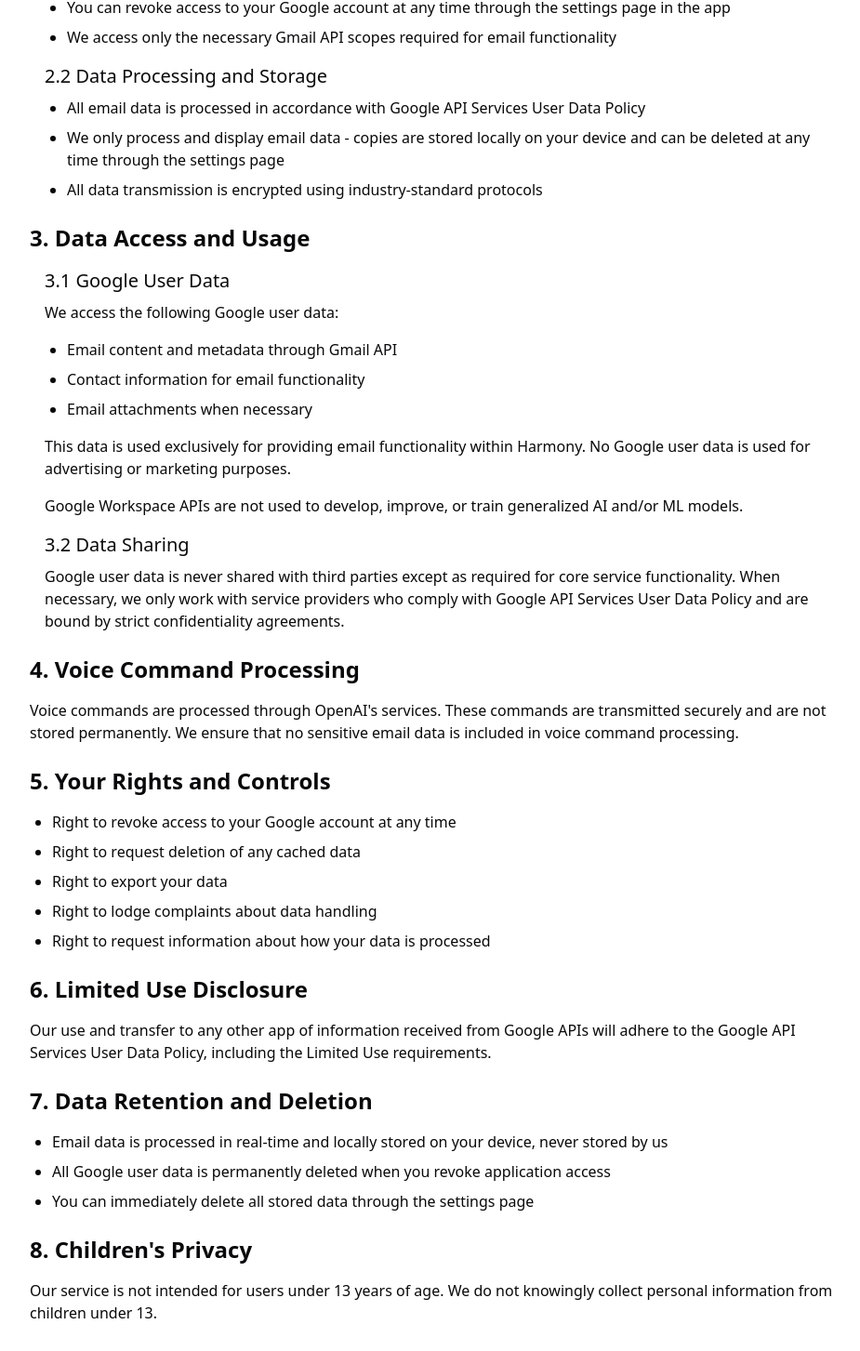
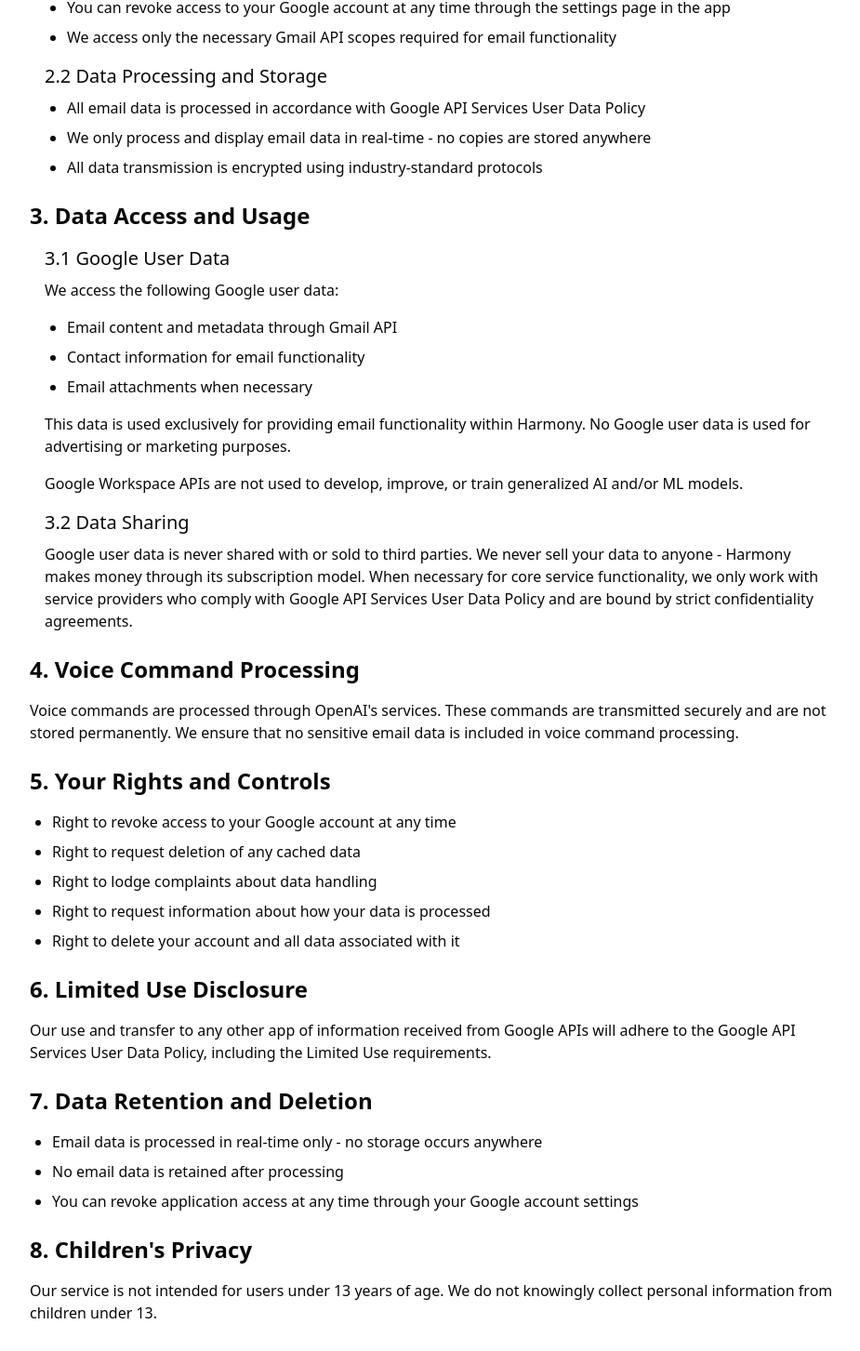
Before and after one commit to nathancovey/useharmony.com, a Next.js app: page /privacy in a window 1280 px wide. Shown: the part 532-1985 px from the top of the page at 93% size, without its empty margins (176-1101 px from the left). Built offline with nearby package versions, Linux system fonts and the light colour scheme.

Commit message:
improve privacy policy

```diff
--- a/app/privacy/page.tsx
+++ b/app/privacy/page.tsx
@@ -53,7 +53,7 @@
             <h3 className="text-xl font-medium mb-2">2.2 Data Processing and Storage</h3>
             <ul className="list-disc ml-6 space-y-2 mb-4">
               <li>All email data is processed in accordance with Google API Services User Data Policy</li>
-              <li>We only process and display email data - copies are stored locally on your device and can be deleted at any time through the settings page</li>
+              <li>We only process and display email data in real-time - no copies are stored anywhere</li>
               <li>All data transmission is encrypted using industry-standard protocols</li>
             </ul>
           </div>
@@ -80,7 +80,7 @@
 
               <h3 className="text-xl font-medium mb-2">3.2 Data Sharing</h3>
             <p className="mb-4">
-              Google user data is never shared with third parties except as required for core service functionality. When necessary, we only work with service providers who comply with Google API Services User Data Policy and are bound by strict confidentiality agreements.
+              Google user data is never shared with or sold to third parties. We never sell your data to anyone - Harmony makes money through its subscription model. When necessary for core service functionality, we only work with service providers who comply with Google API Services User Data Policy and are bound by strict confidentiality agreements.
             </p>
           </div>
         </section>
@@ -97,9 +97,9 @@
           <ul className="list-disc ml-6 space-y-2 mb-4">
             <li>Right to revoke access to your Google account at any time</li>
             <li>Right to request deletion of any cached data</li>
-            <li>Right to export your data</li>
             <li>Right to lodge complaints about data handling</li>
             <li>Right to request information about how your data is processed</li>
+            <li>Right to delete your account and all data associated with it</li>
           </ul>
         </section>
 
@@ -113,9 +113,9 @@
         <section>
           <h2 className="text-2xl font-semibold mb-4">7. Data Retention and Deletion</h2>
           <ul className="list-disc ml-6 space-y-2 mb-4">
-            <li>Email data is processed in real-time and locally stored on your device, never stored by us</li>
-            <li>All Google user data is permanently deleted when you revoke application access</li>
-            <li>You can immediately delete all stored data through the settings page</li>
+            <li>Email data is processed in real-time only - no storage occurs anywhere</li>
+            <li>No email data is retained after processing</li>
+            <li>You can revoke application access at any time through your Google account settings</li>
           </ul>
         </section>
 
```
